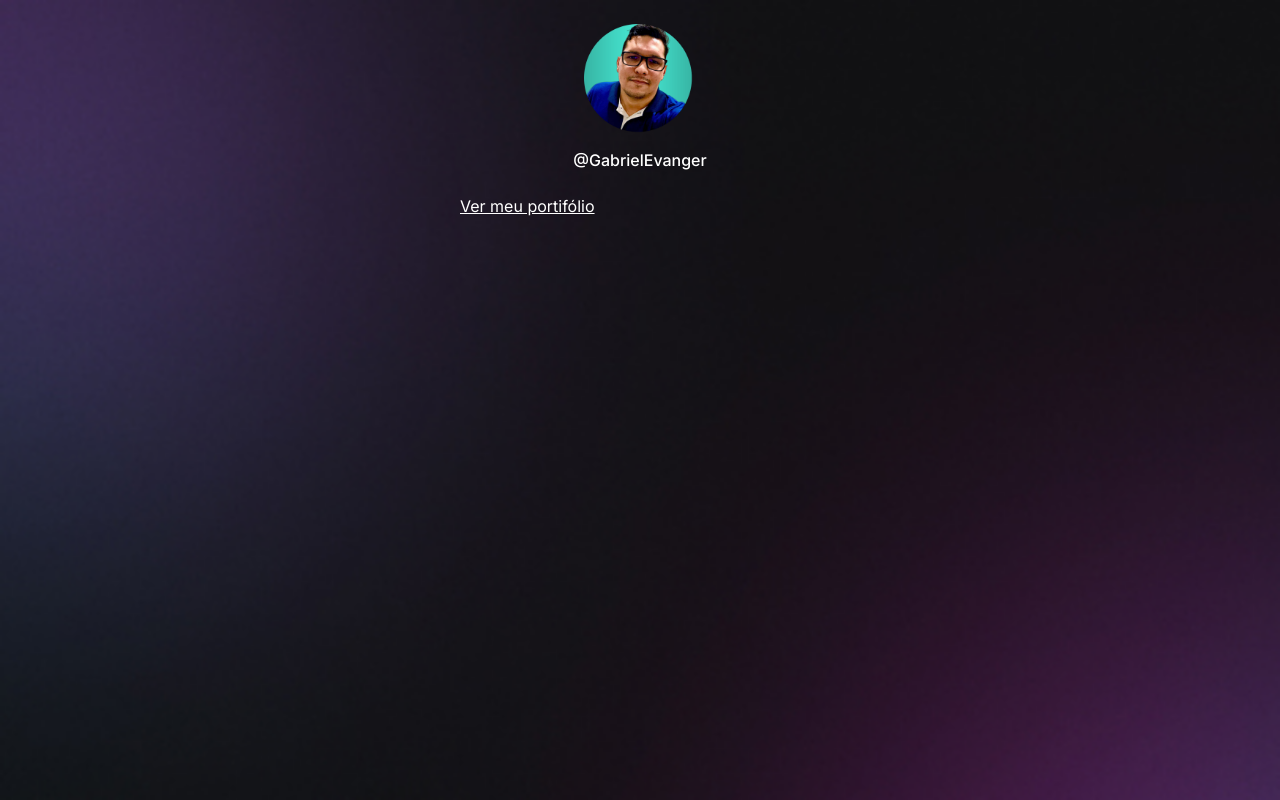
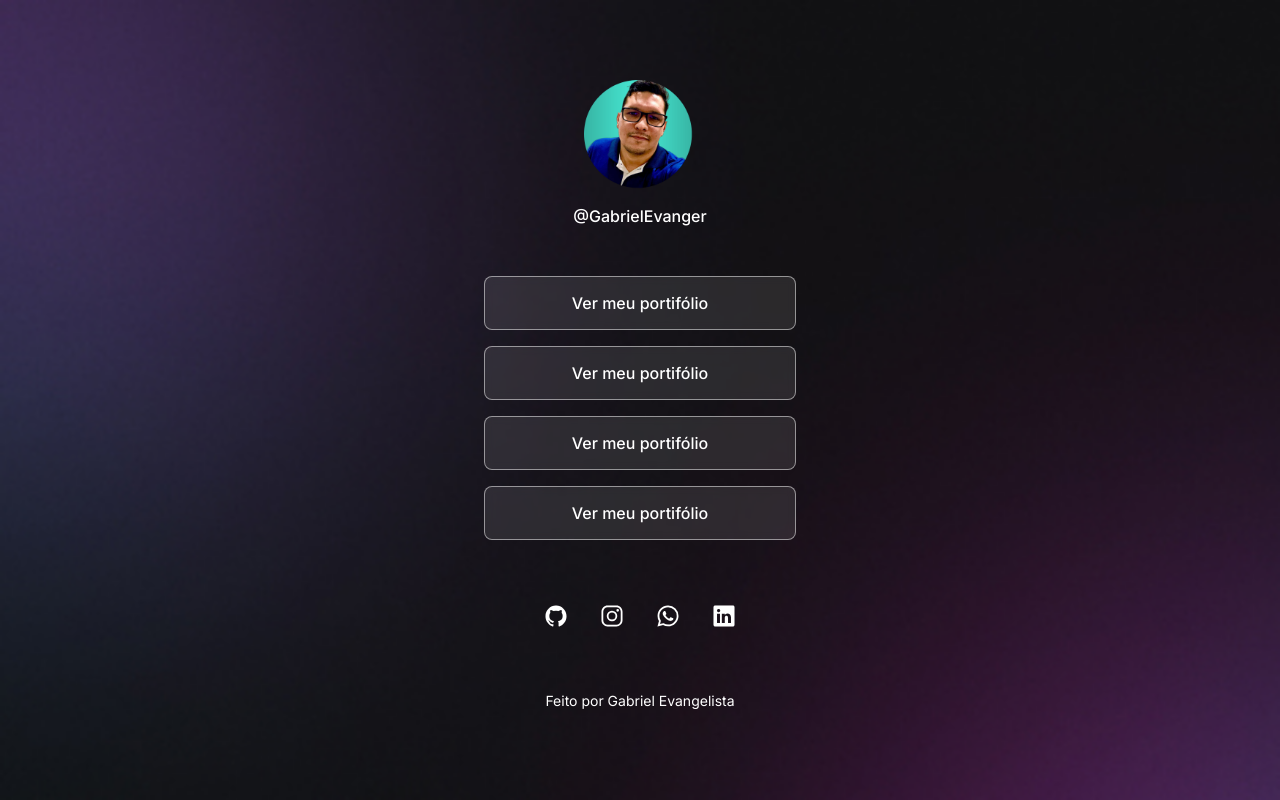
Before and after one commit to gabrielevanger/profile, a plain HTML site: page index.html in a window 1280 px wide. Drawn offline with nearby package versions, Linux system fonts and the light colour scheme.

Commit message:
Finalizando a pagina e partindo para botão darkmode e light mode
Utilizando icones e links de redes social

Signed-off-by: Gabriel Evangelista <129545790+gabrielevanger@users.noreply.github.com>

```diff
--- a/index.html
+++ b/index.html
@@ -23,12 +23,41 @@
       <p>@GabrielEvanger</p>
     </div>
     <ul>
-      <a href="https://github.com/gabrielevanger" target="_blank">Ver meu portifólio</a>
+      <li>
+        <a href="https://github.com/gabrielevanger" target="_blank">Ver meu portifólio</a>
+      </li>
+      <li>
+        <a href="https://github.com/gabrielevanger" target="_blank">Ver meu portifólio</a>
+      </li>
+      <li>
+        <a href="https://github.com/gabrielevanger" target="_blank">Ver meu portifólio</a>
+      </li>
+      <li>
+        <a href="https://github.com/gabrielevanger" target="_blank">Ver meu portifólio</a>
+      </li>
     </ul>
-
+    <div id="social-links">
+      <a href="https://github.com/gabrielevanger" target="_blank">
+        <ion-icon name="logo-github"></ion-icon>
+      </a>
+      <a href="https://www.instagram.com/gabriel_evanger/" target="_blank">
+        <ion-icon name="logo-instagram"></ion-icon>
+      </a>
+      <a href="https://wa.me/5595984061361" target="_blank">
+        <ion-icon name="logo-whatsapp"></ion-icon>
+      </a>
+      <a href="https://www.linkedin.com/in/gabriel-evangelista-241545239/" target="_blank">
+        <ion-icon name="logo-linkedin"></ion-icon>
+      </a>
+    </div>
+    <footer>
+      Feito por Gabriel Evangelista
+    </footer>
 
   </div>
 
+  <script type="module" src="https://unpkg.com/ionicons@7.1.0/dist/ionicons/ionicons.esm.js"></script>
+  <script nomodule src="https://unpkg.com/ionicons@7.1.0/dist/ionicons/ionicons.js"></script>
 </body>
 
 </html>
--- a/styles.css
+++ b/styles.css
@@ -14,13 +14,12 @@ body * {
 
 #container {
   width: 360px;
-  margin: auto auto 0px;
-
+  margin: 56px auto 0px;
+  padding: 0 24px;
 }
 #profile {
  text-align: center;
  padding: 24px;
-
 }
 
 #profile img{
@@ -32,3 +31,71 @@ body * {
   line-height: 24px;
   margin-top: 8px;
 }
+
+/* links */
+
+ul {
+  list-style: none;
+
+  display: flex;
+  flex-direction: column;
+  gap: 16px;
+
+  padding: 24px 0;
+}
+ul li a{
+  display: flex;
+  justify-content: center;
+  align-items: center;
+
+  padding: 16px 24px;
+
+  background: rgba(255,255,255,0.1);
+  border: 1px solid rgba(255,255,255,0.5);
+  border-radius: 8px;
+
+  backdrop-filter: blur(4px);
+  -webkit-backdrop-filter: blur(4px);
+
+  text-decoration: none;
+  font-weight: 500;
+
+  transition: background 0.2s;
+}
+
+ul li a:hover {
+  background: rgba(255,255,255,0.05);
+  border: 1.5px solid white;
+}
+
+/* social links */
+
+#social-links {
+  display:flex ;
+  justify-content: center;
+
+  padding: 24px 0;
+
+  font-size: 24px;
+}
+
+#social-links a {
+  display: flex;
+  align-items: center;
+  justify-content: center;
+  padding: 16px;
+
+  transition: background 0.2s;
+  border-radius: 50%;
+}
+
+#social-links a:hover {
+  background: rgba(255,255,255,0.2);
+  padding: 16px;
+}
+
+footer {
+  padding: 24px 0;
+  text-align: center;
+  font-size: 14px;
+}
```
